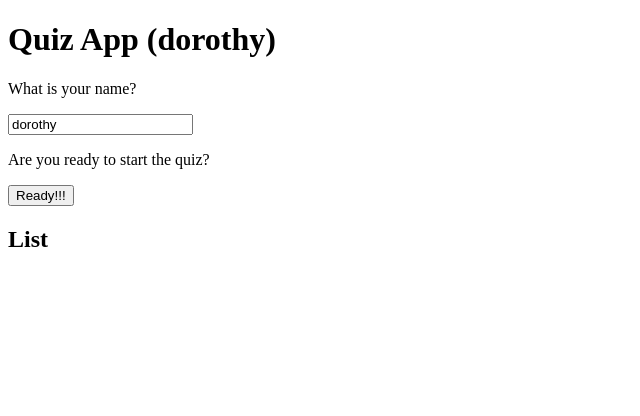
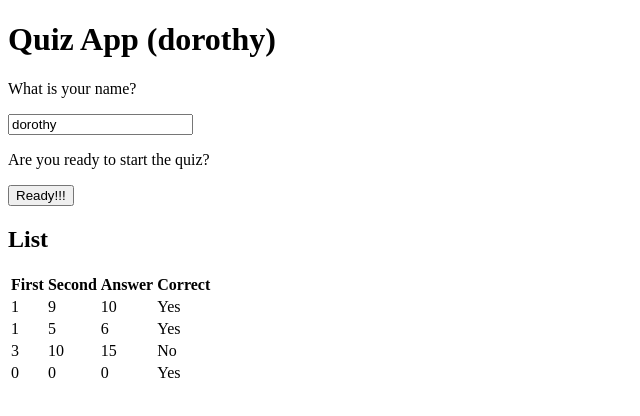
Before and after one commit to Objective-Enterprises/2024-09-21, a React (Create React App) app: page / in a window 1280 px wide. Shown: the top 416 px of the page, without its empty margins (0-640 px from the left). Built offline with nearby package versions, Linux system fonts and the light colour scheme.

Commit message:
Iterative rendering

```diff
--- a/src/List.js
+++ b/src/List.js
@@ -1,13 +1,39 @@
 export default function List () {
   const answers = [
+    { first: 1, second: 9, answer: 10, correct: true },
     { first: 1, second: 5, answer: 6, correct: true },
     { first: 3, second: 10, answer: 15, correct: false },
-    { first: 0, second: 0, answer: 0, correct: true }
+    { first: 0, second: 0, answer: 0, correct: true },
   ]
+
+  const rows = answers.map((answer, index) => {
+    const correct = answer.correct ? 'Yes' : 'No'
+    return (
+      <tr key={index}>
+        <td>{answer.first}</td>
+        <td>{answer.second}</td>
+        <td>{answer.answer}</td>
+        <td>{correct}</td>
+      </tr>
+    )
+  })
 
   return (
     <>
       <h2>List</h2>
+      <table>
+        <thead>
+          <tr>
+            <th>First</th>
+            <th>Second</th>
+            <th>Answer</th>
+            <th>Correct</th>
+          </tr>
+        </thead>
+        <tbody>
+          {rows}
+        </tbody>
+      </table>
     </>
   )
 }
```
